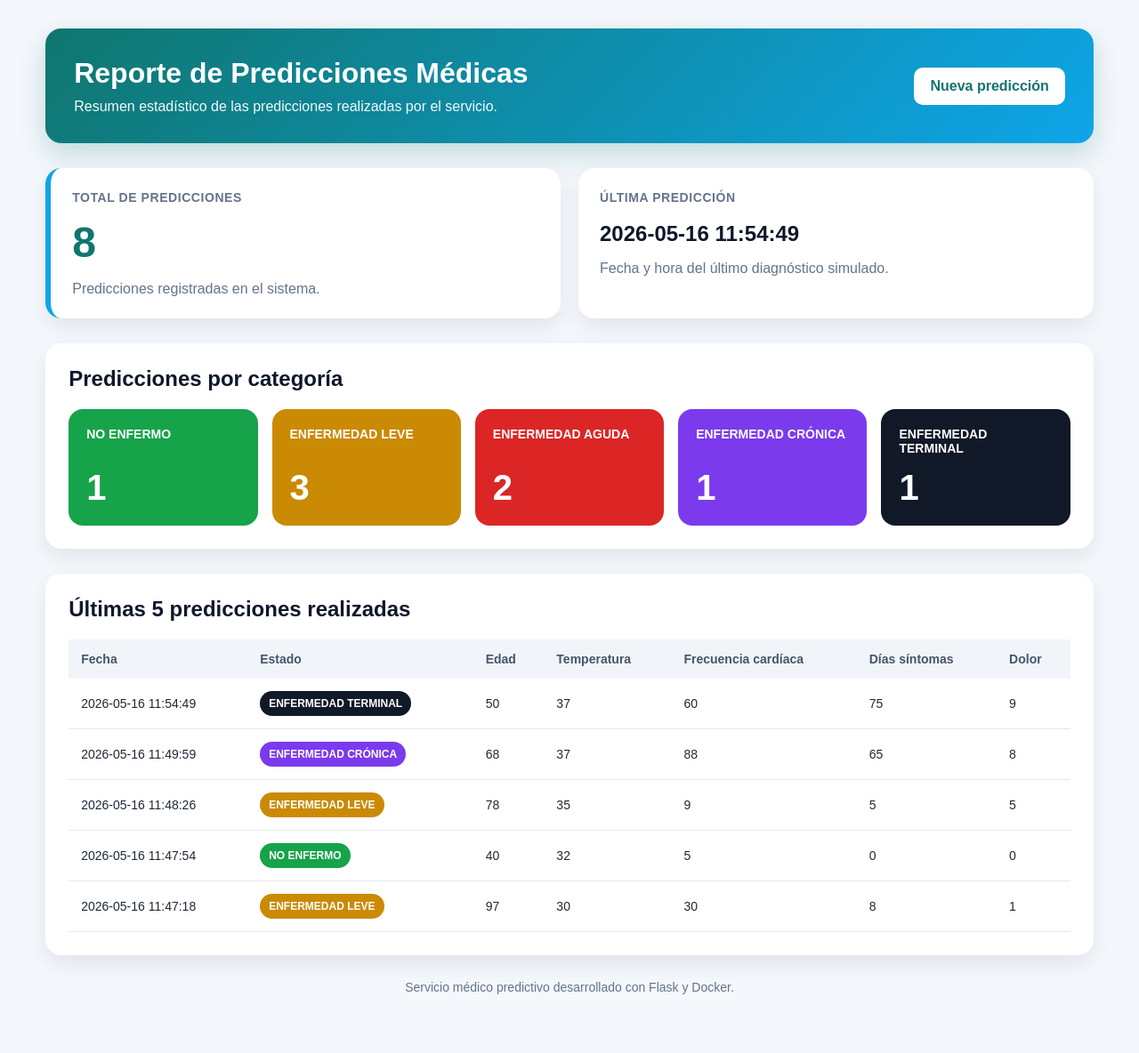
After one commit to Pipicano25/servicio-medico-mlops-U2, a Flask app: page /reporte in a window 1280 px wide. The commit adds this page. Shown: the whole page at 89% size. Run offline with Flask 3, Linux system fonts and the light colour scheme.

Commit message:
se agrega nueva funcionalidad de reporte para consulta del medico

```diff
--- a/app.py
+++ b/app.py
@@ -14,6 +14,7 @@ Funciones:
 
 from flask import Flask, request, jsonify, render_template
 from model.model import predecir_estado
+from utils.guardar_prediccion import registrar_prediccion, obtener_reporte
 
 app = Flask(__name__)
 
@@ -42,6 +43,8 @@ def home():
                 "dolor": request.form.get("dolor"),
             }
             resultado = predecir_estado(datos)
+            registrar_prediccion(resultado, datos)
+
         except ValueError as exc:
             error = str(exc)
 
@@ -64,6 +67,8 @@ def predecir_api():
     try:
         datos = request.get_json(force=True)
         resultado = predecir_estado(datos)
+        registrar_prediccion(resultado, datos)
+
         return (
             jsonify(
                 {
@@ -96,5 +101,16 @@ def salud():
     return jsonify({"status": "ok", "servicio": "modelo-medico-simulado"}), 200
 
 
+@app.route("/reporte", methods=["GET"])
+def reporte():
+    reporte_predicciones = obtener_reporte()
+    return render_template("reporte.html", reporte=reporte_predicciones)
+
+
+@app.route("/api/reporte", methods=["GET"])
+def reporte_json():
+    return jsonify(obtener_reporte())
+
+
 if __name__ == "__main__":
     app.run(host="0.0.0.0", port=5000, debug=False)
--- /dev/null
+++ b/static/reporte.css
@@ -0,0 +1,277 @@
+* {
+    box-sizing: border-box;
+}
+
+body {
+    margin: 0;
+    font-family: Arial, Helvetica, sans-serif;
+    background: #f4f7fb;
+    color: #1f2937;
+}
+
+.container {
+    width: 92%;
+    max-width: 1200px;
+    margin: 0 auto;
+    padding: 32px 0;
+}
+
+.header {
+    background: linear-gradient(135deg, #0f766e, #0ea5e9);
+    color: white;
+    padding: 32px;
+    border-radius: 18px;
+    display: flex;
+    justify-content: space-between;
+    align-items: center;
+    gap: 24px;
+    margin-bottom: 28px;
+    box-shadow: 0 12px 30px rgba(15, 118, 110, 0.22);
+}
+
+.header h1 {
+    margin: 0;
+    font-size: 32px;
+}
+
+.header p {
+    margin: 10px 0 0;
+    opacity: 0.95;
+}
+
+.btn-secondary,
+.btn-primary {
+    text-decoration: none;
+    border-radius: 10px;
+    font-weight: bold;
+    display: inline-block;
+}
+
+.btn-secondary {
+    background: white;
+    color: #0f766e;
+    padding: 12px 18px;
+}
+
+.btn-primary {
+    background: #0f766e;
+    color: white;
+    padding: 12px 18px;
+    margin-top: 12px;
+}
+
+.summary-grid {
+    display: grid;
+    grid-template-columns: 1fr 1fr;
+    gap: 20px;
+    margin-bottom: 28px;
+}
+
+.card {
+    background: white;
+    border-radius: 18px;
+    padding: 24px;
+    box-shadow: 0 10px 24px rgba(15, 23, 42, 0.08);
+}
+
+.main-card {
+    border-left: 6px solid #0ea5e9;
+}
+
+.card-label {
+    font-size: 14px;
+    color: #64748b;
+    font-weight: bold;
+    text-transform: uppercase;
+    letter-spacing: 0.04em;
+}
+
+.card h2 {
+    font-size: 48px;
+    margin: 14px 0 8px;
+    color: #0f766e;
+}
+
+.card h3 {
+    font-size: 24px;
+    margin: 18px 0 8px;
+    color: #0f172a;
+}
+
+.card p {
+    color: #64748b;
+    margin-bottom: 0;
+}
+
+.section {
+    background: white;
+    border-radius: 18px;
+    padding: 26px;
+    margin-bottom: 28px;
+    box-shadow: 0 10px 24px rgba(15, 23, 42, 0.08);
+}
+
+.section h2 {
+    margin-top: 0;
+    margin-bottom: 20px;
+    color: #0f172a;
+}
+
+.category-grid {
+    display: grid;
+    grid-template-columns: repeat(auto-fit, minmax(180px, 1fr));
+    gap: 16px;
+}
+
+.category-card {
+    border-radius: 16px;
+    padding: 20px;
+    color: white;
+    display: flex;
+    flex-direction: column;
+    gap: 14px;
+    min-height: 120px;
+    justify-content: space-between;
+}
+
+.category-card span {
+    font-size: 14px;
+    font-weight: bold;
+}
+
+.category-card strong {
+    font-size: 40px;
+}
+
+.no-enfermo {
+    background: #16a34a;
+}
+
+.leve {
+    background: #ca8a04;
+}
+
+.aguda {
+    background: #dc2626;
+}
+
+.cronica {
+    background: #7c3aed;
+}
+
+.table-container {
+    overflow-x: auto;
+}
+
+table {
+    width: 100%;
+    border-collapse: collapse;
+}
+
+thead {
+    background: #f1f5f9;
+}
+
+th {
+    text-align: left;
+    padding: 14px;
+    font-size: 14px;
+    color: #475569;
+}
+
+td {
+    padding: 14px;
+    border-bottom: 1px solid #e2e8f0;
+    font-size: 14px;
+}
+
+tr:hover {
+    background: #f8fafc;
+}
+
+.badge {
+    display: inline-block;
+    padding: 7px 10px;
+    border-radius: 999px;
+    font-size: 12px;
+    font-weight: bold;
+    color: white;
+    white-space: nowrap;
+}
+
+.badge-no-enfermo {
+    background: #16a34a;
+}
+
+.badge-leve {
+    background: #ca8a04;
+}
+
+.badge-aguda {
+    background: #dc2626;
+}
+
+.badge-cronica {
+    background: #7c3aed;
+}
+
+.empty-state {
+    text-align: center;
+    padding: 40px 20px;
+    background: #f8fafc;
+    border-radius: 16px;
+    border: 1px dashed #cbd5e1;
+}
+
+.empty-state h3 {
+    margin-top: 0;
+    color: #0f172a;
+}
+
+.empty-state p {
+    color: #64748b;
+}
+
+.footer {
+    text-align: center;
+    color: #64748b;
+    font-size: 14px;
+    padding-bottom: 20px;
+}
+
+.terminal {
+    background: #111827;
+}
+
+.badge-terminal {
+    background: #111827;
+}
+
+@media (max-width: 900px) {
+    .header {
+        flex-direction: column;
+        align-items: flex-start;
+    }
+
+    .summary-grid {
+        grid-template-columns: 1fr;
+    }
+
+    .category-grid {
+        grid-template-columns: 1fr 1fr;
+    }
+}
+
+@media (max-width: 600px) {
+    .category-grid {
+        grid-template-columns: 1fr;
+    }
+
+    .header h1 {
+        font-size: 26px;
+    }
+
+    .card h2 {
+        font-size: 38px;
+    }
+}
--- a/templates/index.html
+++ b/templates/index.html
@@ -1,11 +1,13 @@
 <!DOCTYPE html>
 <html lang="es">
+
 <head>
     <meta charset="UTF-8" />
     <meta name="viewport" content="width=device-width, initial-scale=1.0" />
     <title>Servicio Médico - Modelo Simulado</title>
     <link rel="stylesheet" href="{{ url_for('static', filename='style.css') }}" />
 </head>
+
 <body>
     <main class="container">
         <section class="card">
@@ -41,6 +43,9 @@
                 </label>
 
                 <button type="submit">Obtener respuesta</button>
+                <a href="/reporte" class="btn-reporte">
+                    Ver reporte de predicciones
+                </a>
             </form>
 
             {% if resultado %}
@@ -63,4 +68,5 @@
         </section>
     </main>
 </body>
+
 </html>
--- /dev/null
+++ b/templates/reporte.html
@@ -0,0 +1,150 @@
+<!DOCTYPE html>
+<html lang="es">
+
+<head>
+    <meta charset="UTF-8">
+    <title>Reporte de Predicciones Médicas</title>
+    <link rel="stylesheet" href="{{ url_for('static', filename='reporte.css') }}">
+</head>
+
+<body>
+
+    <div class="container">
+
+        <header class="header">
+            <div>
+                <h1>Reporte de Predicciones Médicas</h1>
+                <p>Resumen estadístico de las predicciones realizadas por el servicio.</p>
+            </div>
+
+            <a href="/" class="btn-secondary">Nueva predicción</a>
+        </header>
+
+        <section class="summary-grid">
+
+            <div class="card main-card">
+                <span class="card-label">Total de predicciones</span>
+                <h2>{{ reporte.total_predicciones }}</h2>
+                <p>Predicciones registradas en el sistema.</p>
+            </div>
+
+            <div class="card">
+                <span class="card-label">Última predicción</span>
+
+                {% if reporte.fecha_ultima_prediccion %}
+                <h3>{{ reporte.fecha_ultima_prediccion }}</h3>
+                {% else %}
+                <h3>Sin registros</h3>
+                {% endif %}
+
+                <p>Fecha y hora del último diagnóstico simulado.</p>
+            </div>
+
+        </section>
+
+        <section class="section">
+            <h2>Predicciones por categoría</h2>
+
+            <div class="category-grid">
+
+                <div class="category-card no-enfermo">
+                    <span>NO ENFERMO</span>
+                    <strong>{{ reporte.total_por_categoria["NO ENFERMO"] }}</strong>
+                </div>
+
+                <div class="category-card leve">
+                    <span>ENFERMEDAD LEVE</span>
+                    <strong>{{ reporte.total_por_categoria["ENFERMEDAD LEVE"] }}</strong>
+                </div>
+
+                <div class="category-card aguda">
+                    <span>ENFERMEDAD AGUDA</span>
+                    <strong>{{ reporte.total_por_categoria["ENFERMEDAD AGUDA"] }}</strong>
+                </div>
+
+                <div class="category-card cronica">
+                    <span>ENFERMEDAD CRÓNICA</span>
+                    <strong>{{ reporte.total_por_categoria["ENFERMEDAD CRÓNICA"] }}</strong>
+                </div>
+
+                <div class="category-card terminal">
+                    <span>ENFERMEDAD TERMINAL</span>
+                    <strong>{{ reporte.total_por_categoria["ENFERMEDAD TERMINAL"] }}</strong>
+                </div>
+
+            </div>
+        </section>
+
+        <section class="section">
+            <h2>Últimas 5 predicciones realizadas</h2>
+
+            {% if reporte.ultimas_5_predicciones %}
+
+            <div class="table-container">
+                <table>
+                    <thead>
+                        <tr>
+                            <th>Fecha</th>
+                            <th>Estado</th>
+                            <th>Edad</th>
+                            <th>Temperatura</th>
+                            <th>Frecuencia cardíaca</th>
+                            <th>Días síntomas</th>
+                            <th>Dolor</th>
+                        </tr>
+                    </thead>
+
+                    <tbody>
+                        {% for prediccion in reporte.ultimas_5_predicciones %}
+                        {% set datos = prediccion.get("datos_entrada", {}) %}
+
+                        <tr>
+                            <td>{{ prediccion.get("fecha", "-") }}</td>
+
+                            <td>
+                                {% if prediccion.get("estado") == "NO ENFERMO" %}
+                                <span class="badge badge-no-enfermo">NO ENFERMO</span>
+                                {% elif prediccion.get("estado") == "ENFERMEDAD LEVE" %}
+                                <span class="badge badge-leve">ENFERMEDAD LEVE</span>
+                                {% elif prediccion.get("estado") == "ENFERMEDAD AGUDA" %}
+                                <span class="badge badge-aguda">ENFERMEDAD AGUDA</span>
+                                {% elif prediccion.get("estado") == "ENFERMEDAD CRÓNICA" %}
+                                <span class="badge badge-cronica">ENFERMEDAD CRÓNICA</span>
+                                {% elif prediccion.get("estado") == "ENFERMEDAD TERMINAL" %}
+                                <span class="badge badge-terminal">ENFERMEDAD TERMINAL</span>
+                                {% else %}
+                                <span class="badge">{{ prediccion.get("estado", "-") }}</span>
+                                {% endif %}
+                            </td>
+
+                            <td>{{ datos.get("edad", "-") }}</td>
+                            <td>{{ datos.get("temperatura", "-") }}</td>
+                            <td>{{ datos.get("frecuencia_cardiaca", "-") }}</td>
+                            <td>{{ datos.get("dias_sintomas", "-") }}</td>
+                            <td>{{ datos.get("dolor", "-") }}</td>
+                        </tr>
+                        {% endfor %}
+                    </tbody>
+                </table>
+            </div>
+
+            {% else %}
+
+            <div class="empty-state">
+                <h3>No hay predicciones registradas</h3>
+                <p>Realiza una predicción para visualizar las estadísticas del servicio.</p>
+                <a href="/" class="btn-primary">Realizar predicción</a>
+            </div>
+
+            {% endif %}
+        </section>
+
+        <footer class="footer">
+            <p>Servicio médico predictivo desarrollado con Flask y Docker.</p>
+        </footer>
+
+    </div>
+
+</body>
+
+</html>
```
Also changed, not shown: data/historial_predicciones.json (added, +90 -0 lines), static/style.css (+16 -0 lines), utils/guardar_prediccion.py (added, +125 -0 lines). Lines whose indentation alone changed are shown as unchanged.
